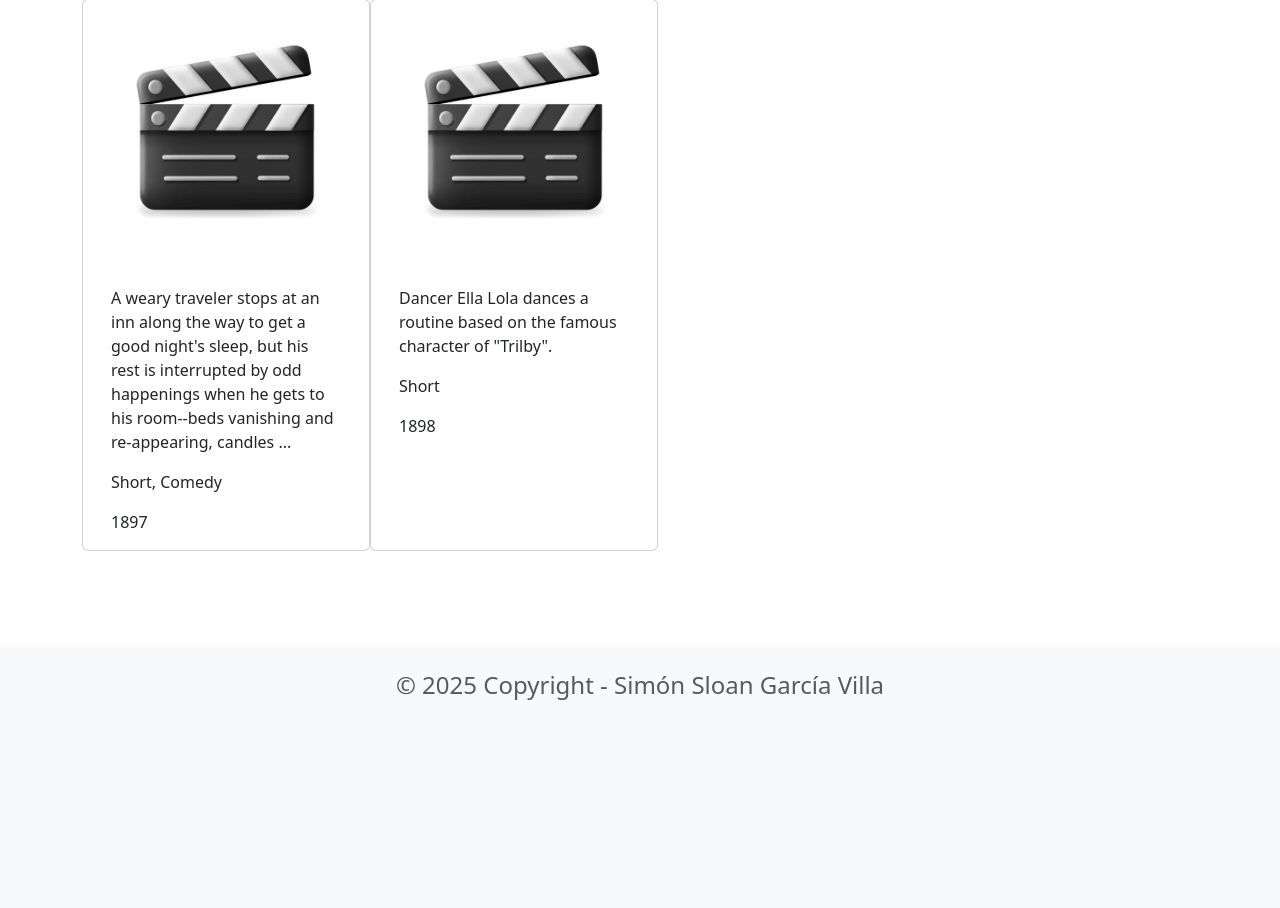
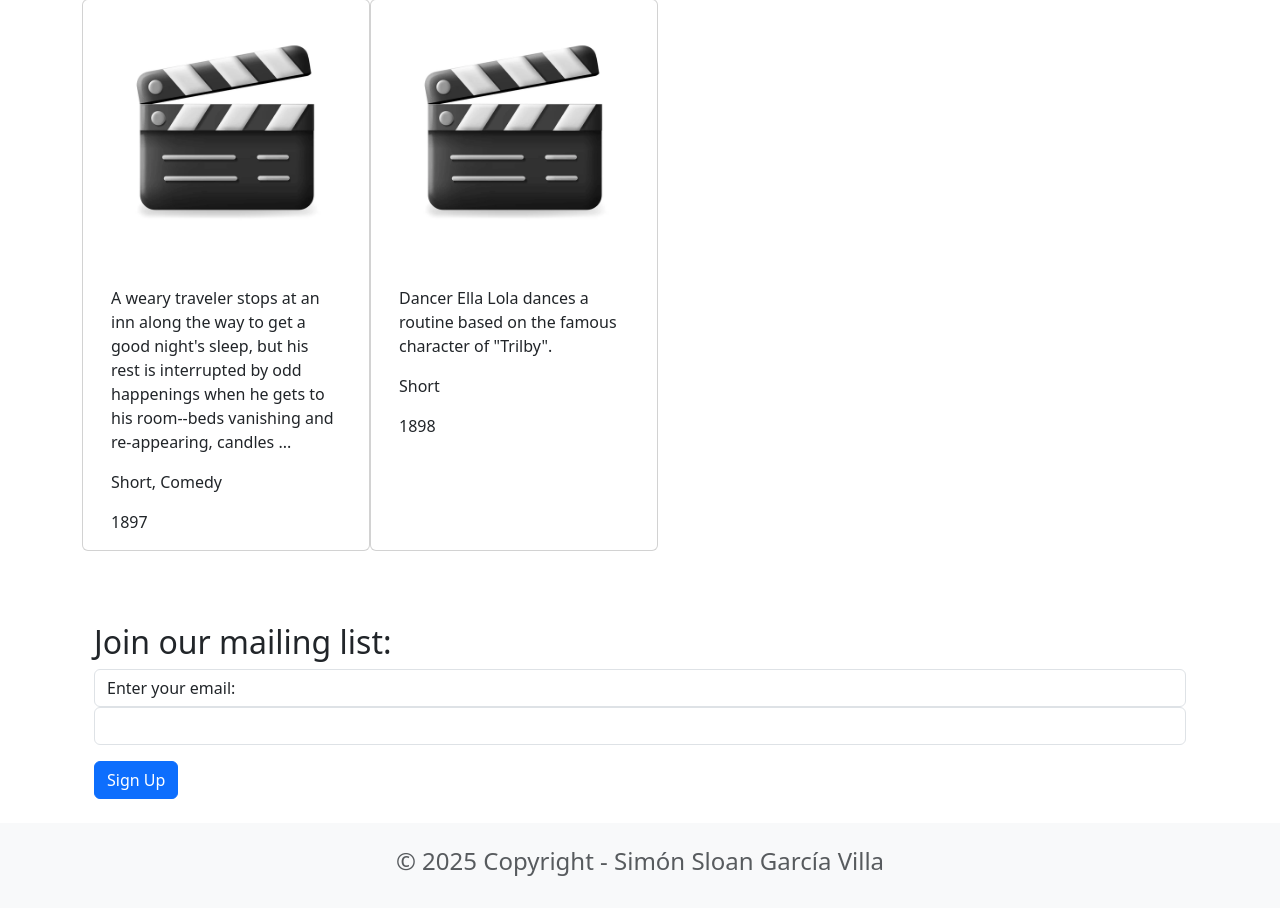
Before and after one commit to SSloan07/Workshop1ssgarciav, a Django app: template movie/templates/home.html in a window 1280 px wide. Shown: the part 3760-4668 px from the top of the page. Before the commit the page ends 4460 px from the top, so only its background shows below. Run offline with Django 5.2, Linux system fonts and the light colour scheme; the template is opened without the code that fills it: values that come from a table or form of the project are taken from there, others are empty; data comes from the database, SQL or seed files in the repository.

Commit message:
Implementation of signUp function

```diff
--- a/movie/templates/home.html
+++ b/movie/templates/home.html
@@ -30,7 +30,14 @@
     <br/>
     <br/>
     <br/>
-
+    <h2>Join our mailing list:</h2>
+    <form action="{% url 'signup' %}">
+        <div class="mb-3">
+            <label for="email" class="form-control">Enter your email:</label>
+            <input type="email" class="form-control" name="email"/>
+        </div>
+        <button type="submit" class="btn btn-primary">Sign Up</button>
+    </form>
 
 
 </div>
--- /dev/null
+++ b/movie/templates/signup.html
@@ -0,0 +1 @@
+<h2>Added {{email}} to mailing list</h2>
--- a/movie/views.py
+++ b/movie/views.py
@@ -18,6 +18,10 @@ def home(request):
 
 def about(request):
     return render(request,'about.html')
+
+def signup(request):
+    email = request.GET.get('email')
+    return  render(request, 'signup.html',{'email': email})
 def statistics_view (request):
     matplotlib.use('Agg')
     years = Movie.objects.values_list('year', flat=True).distinct().order_by('year')
--- a/moviereviews/urls.py
+++ b/moviereviews/urls.py
@@ -25,7 +25,8 @@ urlpatterns = [
     path('',movieViews.home, name='home'),
     path('about/',movieViews.about),
     path('news/', include('news.urls'), name='news'),
-    path('statistics/', movieViews.statistics_view, name='statistics')
+    path('statistics/', movieViews.statistics_view, name='statistics'),
+    path('signup/', movieViews.signup, name='signup')
 
 ]
 urlpatterns += static(settings.MEDIA_URL, document_root=settings.MEDIA_ROOT)
```
